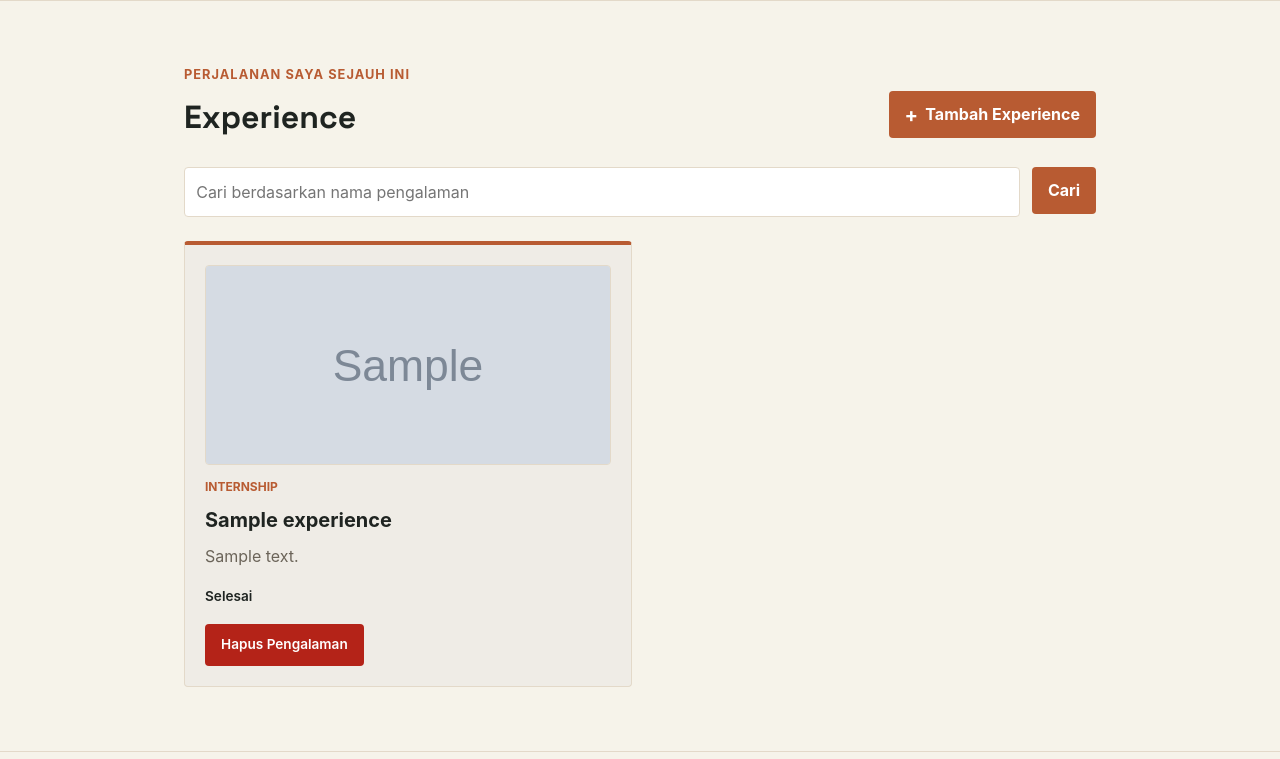
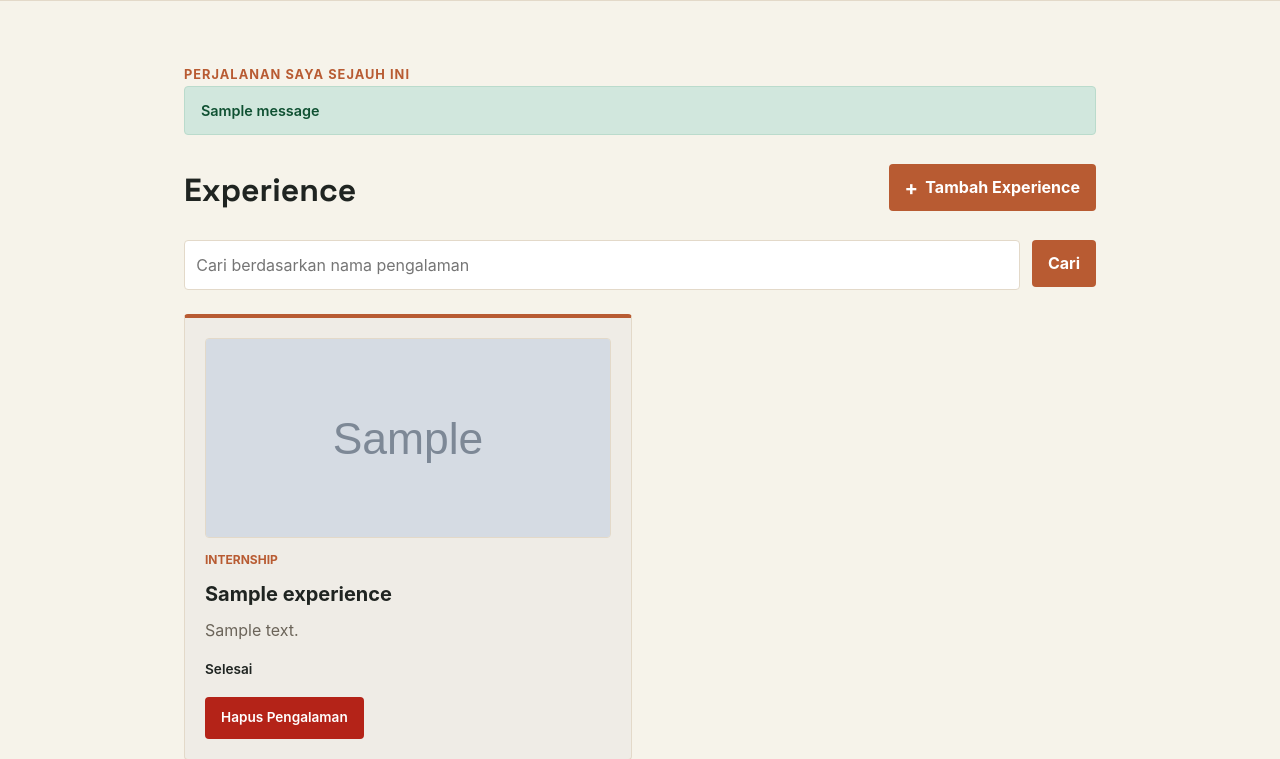
Before and after one commit to zakirdpradana/myportofolio, a Django app: page /experience/ in a window 1280 px wide. Shown: the part 74-833 px from the top of the page. Run offline with Django 5.2, Linux system fonts and the light colour scheme; tables that the repository leaves empty hold one stand-in row (values such as "Sample post"); grey boxes marked "Sample" are stand-in pictures; one stand-in notice (Sample message) is shown.

Commit message:
feat: add secret key authentication for adding and deleting experience data (Tutorial 3)

```diff
--- a/main/views.py
+++ b/main/views.py
@@ -1,3 +1,4 @@
+import os
 from django.shortcuts import render
 from django.contrib import messages
 
@@ -12,6 +13,7 @@ from django.http import HttpResponse
 
 from django.shortcuts import get_object_or_404, redirect, render
 
+SECRET_ADMIN_KEY = os.getenv("SECRET_ADMIN_KEY", "rahasia123")
 
 def show_main(request):
     context = {
@@ -54,15 +56,24 @@ def show_education(request):
 def create_experience(request):
     form = ExperienceForm(request.POST or None)
 
-    if request.method == "POST" and form.is_valid():
-        form.save()
-        messages.success(request, "Pengalaman baru berhasil ditambahkan!")
-        return redirect("main:show_experience")
-
     context = {
         "name": "Muhammad Zaki Radipradana",
         "form": form,
     }
+
+    if request.method == "POST" and form.is_valid():
+        header_key = request.headers.get("X-Secret-Key")
+        form_key = request.POST.get("secret_key")
+
+        if header_key != SECRET_ADMIN_KEY and form_key != SECRET_ADMIN_KEY:
+            messages.error(request, "Kode rahasia salah! Kamu tidak diizinkan menambah data.")
+            return redirect("main:show_experience")
+
+        if form.is_valid():
+            form.save()
+            messages.success(request, "Pengalaman baru berhasil ditambahkan!")
+            return redirect("main:show_experience")
+
     return render(request, "experience_form.html", context)
 
 def get_experience_json(request):
@@ -79,6 +90,13 @@ def delete_experience(request, experience_id):
     experience = get_object_or_404(Experience, pk=experience_id)
 
     if request.method == "POST":
+        header_key = request.headers.get("X-Secret-Key")
+        form_key = request.POST.get("secret_key")
+
+        if header_key != SECRET_ADMIN_KEY and form_key != SECRET_ADMIN_KEY:
+            messages.error(request, "Kode rahasia salah! Gagal menghapus pengalaman.")
+            return redirect("main:show_experience")
+
         experience.delete()
         messages.success(request, "Pengalaman berhasil dihapus!")
         return redirect("main:show_experience")
--- a/static/css/style.css
+++ b/static/css/style.css
@@ -632,3 +632,52 @@ h1, .brand {
         text-align: center;
     }
 }
+
+.messages-container {
+    margin-bottom: 1.5rem;
+}
+
+.alert {
+    padding: 0.75rem 1rem;
+    border-radius: var(--radius);
+    font-size: 0.9rem;
+    font-weight: 600;
+    margin-bottom: 0.5rem;
+    border: 1px solid transparent;
+}
+
+.alert-success {
+    background-color: #d1e7dd;
+    color: #0f5132;
+    border-color: #badbcc;
+}
+
+.alert-error,
+.alert-danger {
+    background-color: #f8d7da;
+    color: #842029;
+    border-color: #f5c2c7;
+}
+
+.modal-form {
+    margin-top: 1rem;
+    width: 100%;
+}
+
+.modal-input-group {
+    margin-bottom: 1rem;
+    width: 100%;
+}
+
+.modal-secret-input {
+    width: 100%;
+    box-sizing: border-box;
+    padding: 0.7rem;
+    font-size: 0.9rem;
+}
+
+.experience-delete-modal__actions {
+    display: flex;
+    justify-content: flex-end;
+    gap: 0.75rem;
+}
--- a/templates/components/experience_delete_modal.html
+++ b/templates/components/experience_delete_modal.html
@@ -30,15 +30,23 @@
             Apakah Anda yakin ingin menghapus
             <strong>{{ experience.title }}</strong>?
         </p>
+        <form method="post" action="{% url 'main:delete_experience' experience.id %}" class="modal-form">
+            {% csrf_token %}
+            <div class="modal-input-group">
+                <input type="password"
+                       name="secret_key"
+                       placeholder="Masukkan Kode Rahasia"
+                       required
+                       class="experience-search__input modal-secret-input">
+            </div>
+
             <div class="experience-delete-modal__actions">
                 <button type="button"
                         class="button button-secondary"
                         popovertarget="delete-exp-{{ experience.id }}"
                         popovertargetaction="hide">Batal</button>
-            <form method="post" action="{% url 'main:delete_experience' experience.id %}">
-                {% csrf_token %}
                 <button type="submit" class="button button-danger">Ya, Hapus</button>
+            </div>
         </form>
     </div>
 </div>
-</div>
--- a/templates/experience.html
+++ b/templates/experience.html
@@ -9,6 +9,17 @@
         <section class="experience-section" id="experience">
             <div class="container">
                 <p class="section-kicker">Perjalanan saya sejauh ini</p>
+
+                {% if messages %}
+                    <div class="messages-container">
+                        {% for message in messages %}
+                            <div class="alert alert-{{ message.tags }}">
+                                {{ message }}
+                            </div>
+                        {% endfor %}
+                    </div>
+                {% endif %}
+
                 <div class="experience-header">
                     <h1>Experience</h1>
                     <a href="{% url 'main:create_experience' %}"
```
Also changed, not shown: main/forms.py (+11 -1 lines). Lines whose indentation alone changed are shown as unchanged.
